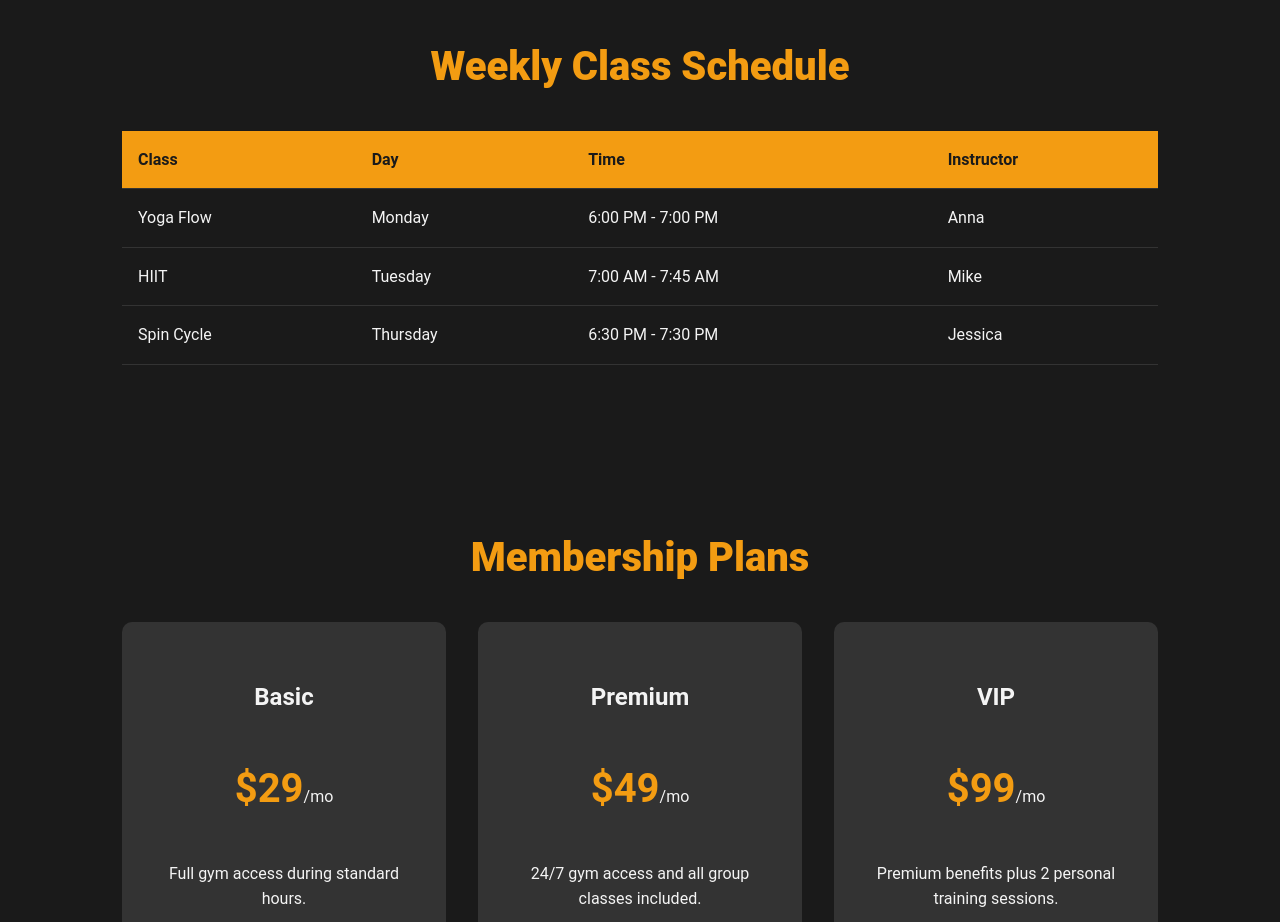
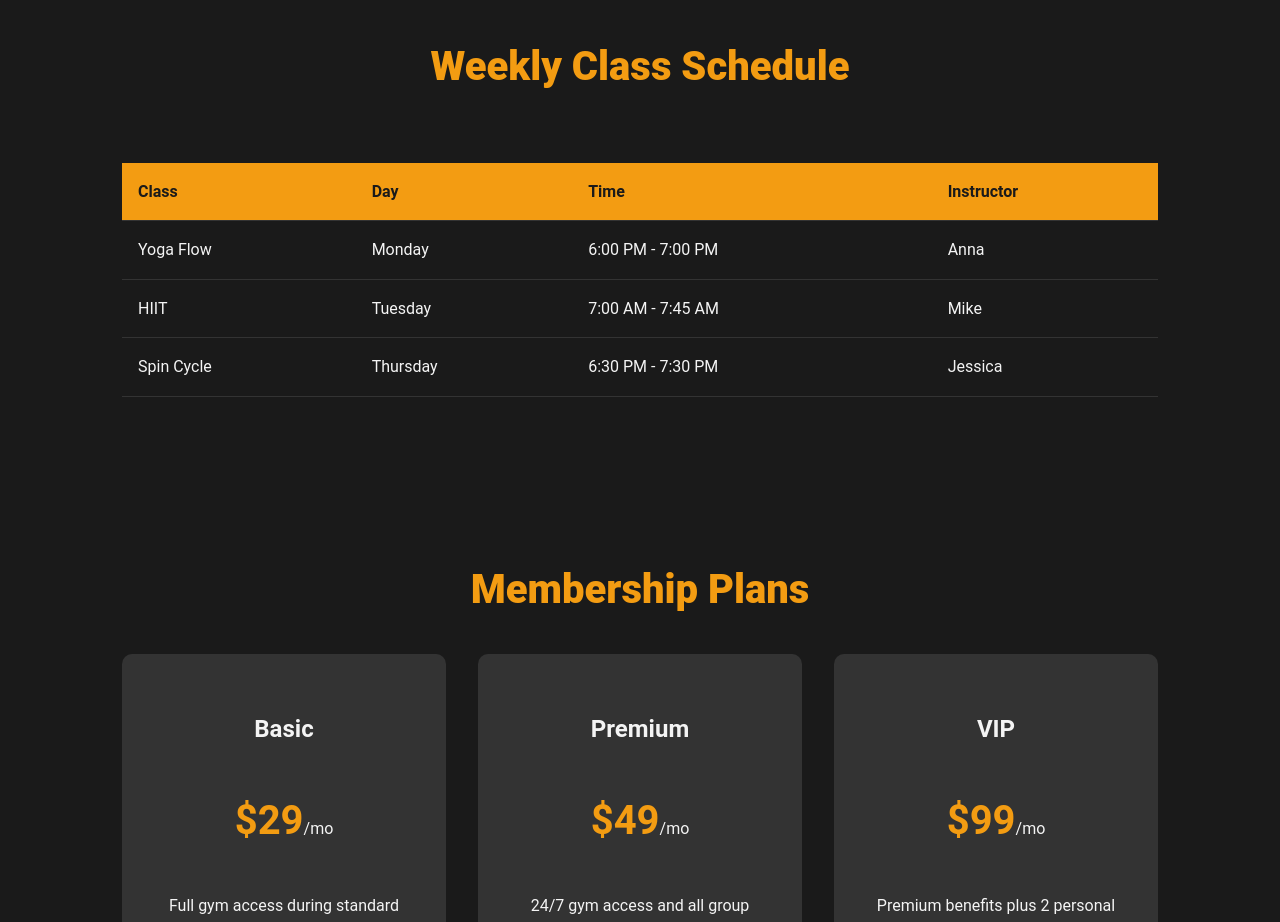
Before and after one commit to ragulv-dev/gym-landing, a React (Vite) app in the folder GYM/: page / in a window 1280 px wide. Shown: the part 1360-2282 px from the top of the page. Built offline with nearby package versions, Linux system fonts and the light colour scheme.

Commit message:
feat(classes): update Classes page

```diff
--- a/GYM/pages/Classes.jsx
+++ b/GYM/pages/Classes.jsx
@@ -4,6 +4,7 @@ const Classes = () => {
   return (
     <section id="classes" className="container">
       <h2 className="section-title">Weekly Class Schedule</h2>
+      <div className="table-responsive">
         <table>
           <thead>
             <tr>
@@ -34,6 +35,7 @@ const Classes = () => {
             </tr>
           </tbody>
         </table>
+      </div>
     </section>
   );
 };
```
Lines whose indentation alone changed are shown as unchanged.
